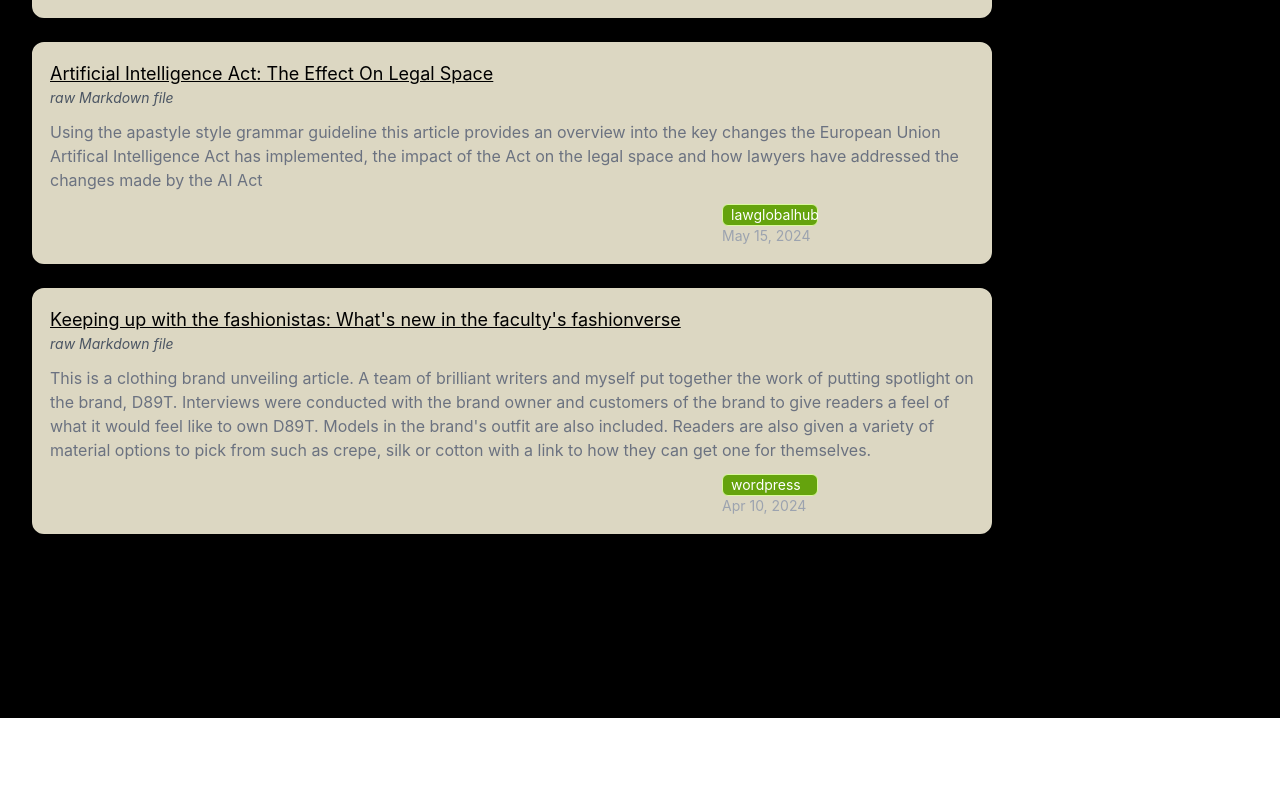
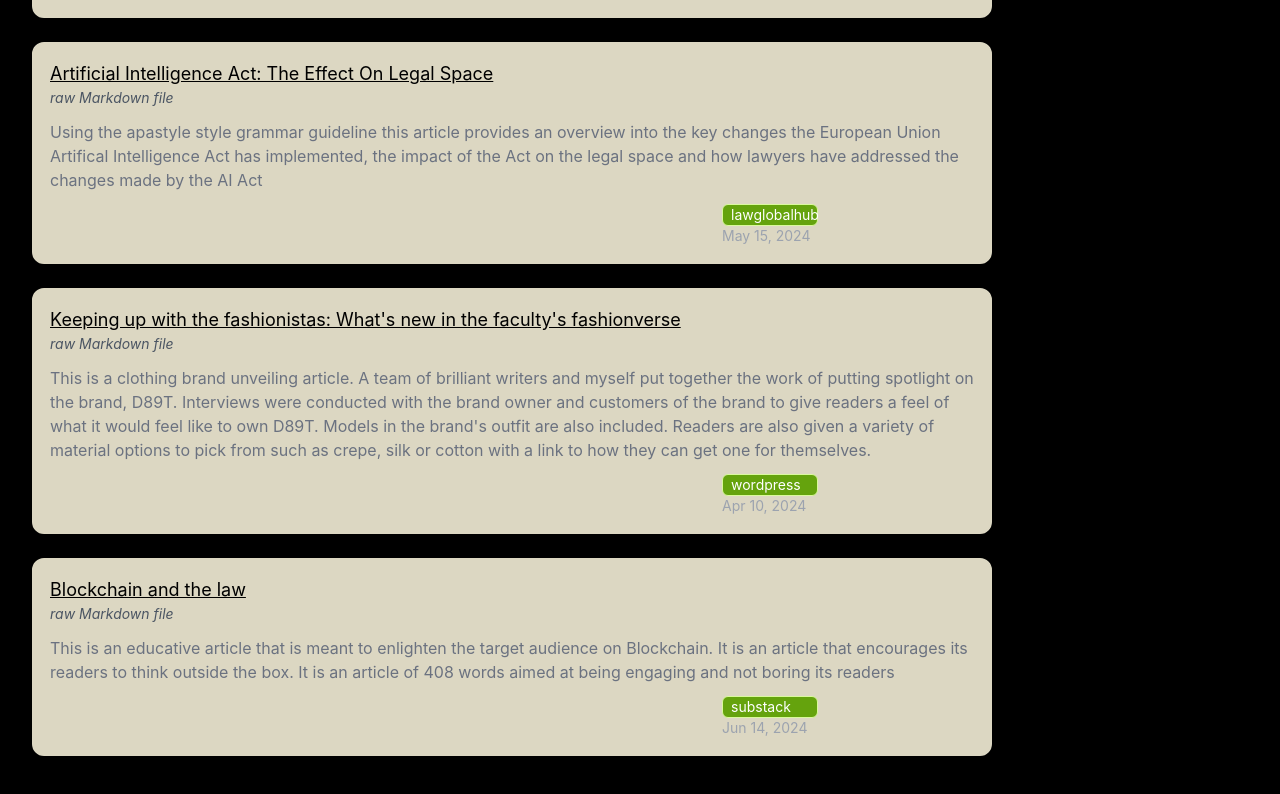
Before and after one commit to mosimiDev/mosimiPortfolioWebsite, a React (Create React App) app: page /blog in a window 1280 px wide. Shown: the part 2832-3626 px from the top of the page. Before the commit the page ends 3550 px from the top, so only its background shows below. Built offline with nearby package versions, Linux system fonts and the light colour scheme.

Commit message:
updated project and blog section

```diff
--- a/src/components/Blog/Blog/BlogItems.js
+++ b/src/components/Blog/Blog/BlogItems.js
@@ -176,4 +176,17 @@ export const BlogItems = [
     markdowntext: "raw Markdown file",
     category: "content-writing",
   },
+  {
+    id: 14,
+    title: "Blockchain and the law",
+    description:
+      "This is an educative article that is meant to enlighten the target audience on Blockchain. It is an article that encourages its readers to think outside the box. It is an article of 408 words aimed at being engaging and not boring its readers",
+    platform: "substack",
+    date: "Jun 14, 2024",
+    link: "https://mosimidevv.substack.com/p/blockchain-and-the-law?r=2zgly6&utm_campaign=post&utm_medium=web&triedRedirect=true",
+    markdownlink:
+      "https://docs.google.com/document/d/e/2PACX-1vQKkuMU7KAua8R7mD5nSRzWLL6BqQOSPKkrtr3IP64J8R01BLzXGSH7tU7ncR41vWIMxXSOpHlXC368/pub",
+    markdowntext: "raw Markdown file",
+    category: "technical-writing",
+  },
 ];
--- a/src/pages/Projects.jsx
+++ b/src/pages/Projects.jsx
@@ -559,17 +559,12 @@ function Projects() {
                       src={require("../assets/Projects image/IslandmfbExpo.png")}
                     />
                     <a
-                      href="https://expo.dev/preview/update?message=updated%20packages&updateRuntimeVersion=1.0.0&createdAt=2024-06-01T01%3A05%3A31.111Z&slug=exp&projectId=60a50835-a717-4615-ba7e-19065a7ab147&group=25782119-832e-44d7-ad24-4e708990f450"
+                      href="https://expo.dev/preview/update?message=updated%20deprecated%20packages&updateRuntimeVersion=1.0.0(1)&createdAt=2024-06-21T18%3A14%3A03.628Z&slug=exp&projectId=60a50835-a717-4615-ba7e-19065a7ab147&group=61eb7830-b4d9-48f7-9de8-93080bf20b7a"
                       target="_blank"
                       className="text-blue-500 underline text-sm"
                     >
-                      https://expo.dev/preview/update?message=updated%20packages&updateRuntimeVersion=1.0.0&createdAt=2024-06-01T01%3A05%3A31.111Z&slug=exp&projectId=60a50835-a717-4615-ba7e-19065a7ab147&group=25782119-832e-44d7-ad24-4e708990f450
+                      https://expo.dev/preview/update?message=updated%20deprecated%20packages&updateRuntimeVersion=1.0.0(1)&createdAt=2024-06-21T18%3A14%3A03.628Z&slug=exp&projectId=60a50835-a717-4615-ba7e-19065a7ab147&group=61eb7830-b4d9-48f7-9de8-93080bf20b7a
                     </a>
-                    <p className="text-md">
-                      {" "}
-                      To log in to the bank app, use this dummy data that has
-                      been setup for you. Username: simiA password:hello123
-                    </p>
                   </div>
                 )
               }
@@ -609,11 +604,11 @@ function Projects() {
                       src={require("../assets/Projects image/foodieExpo.png")}
                     />
                     <a
-                      href="https://expo.dev/preview/update?message=cleaned%20things%20up%20a%20bit&updateRuntimeVersion=1.0.0(1)&createdAt=2024-06-13T21%3A18%3A15.210Z&slug=exp&projectId=7bfc3519-0549-4bbd-a893-d01b6676c4f7&group=247a13b7-3c0e-4a6d-936e-580e0469809d"
+                      href="https://expo.dev/preview/update?message=updated%20packages&updateRuntimeVersion=1.0.0(1)&createdAt=2024-06-20T23%3A27%3A24.924Z&slug=exp&projectId=7bfc3519-0549-4bbd-a893-d01b6676c4f7&group=d0dd6d07-3a7f-49c5-a65b-b36ae0450a53"
                       target="_blank"
                       className="text-blue-500 underline text-sm"
                     >
-                      https://expo.dev/preview/update?message=cleaned%20things%20up%20a%20bit&updateRuntimeVersion=1.0.0(1)&createdAt=2024-06-13T21%3A18%3A15.210Z&slug=exp&projectId=7bfc3519-0549-4bbd-a893-d01b6676c4f7&group=247a13b7-3c0e-4a6d-936e-580e0469809d
+                      https://expo.dev/preview/update?message=updated%20packages&updateRuntimeVersion=1.0.0(1)&createdAt=2024-06-20T23%3A27%3A24.924Z&slug=exp&projectId=7bfc3519-0549-4bbd-a893-d01b6676c4f7&group=d0dd6d07-3a7f-49c5-a65b-b36ae0450a53
                     </a>
                   </div>
                 )
```
Also changed, not shown: src/assets/Projects image/IslandmfbExpo.png, src/assets/Projects image/foodieExpo.png.
